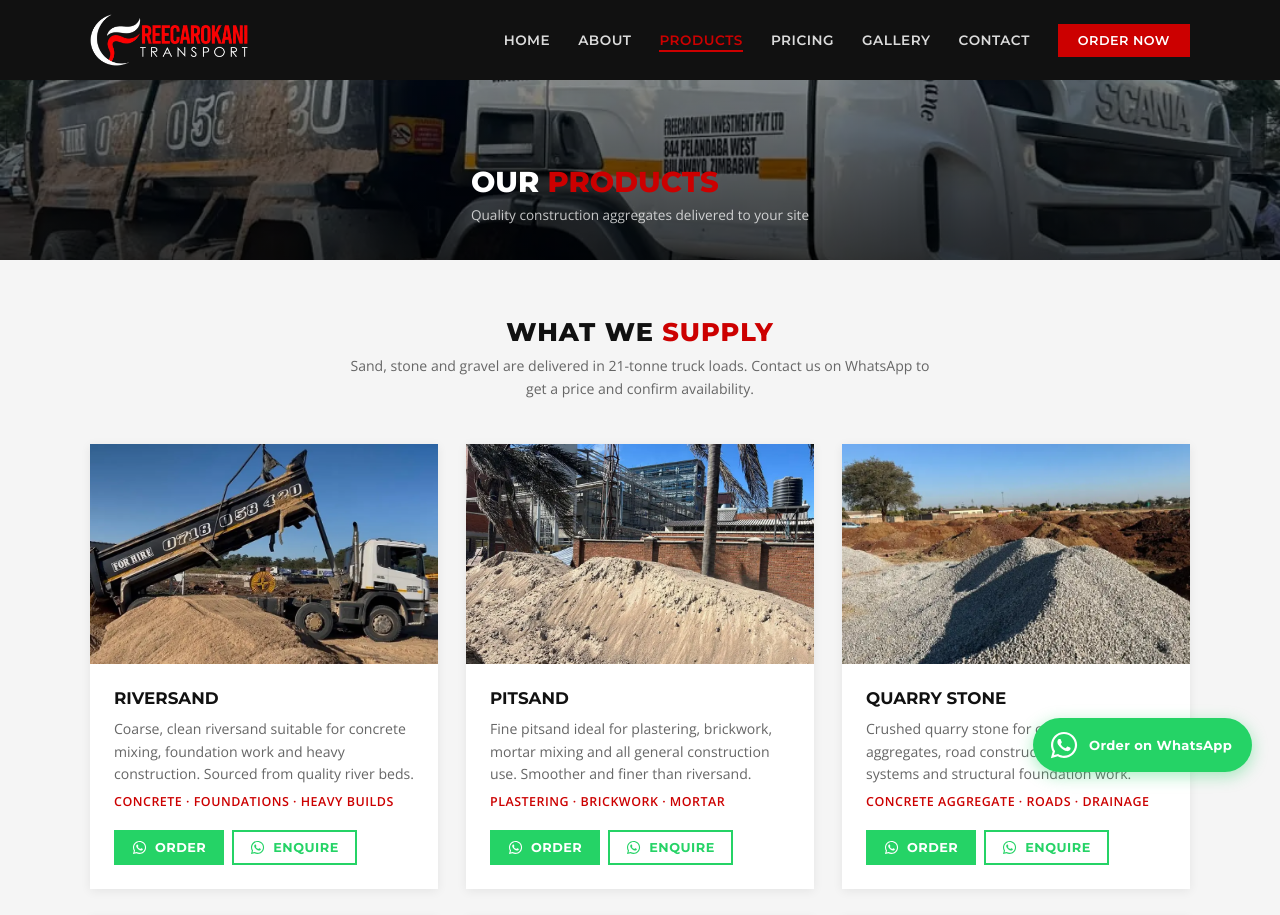
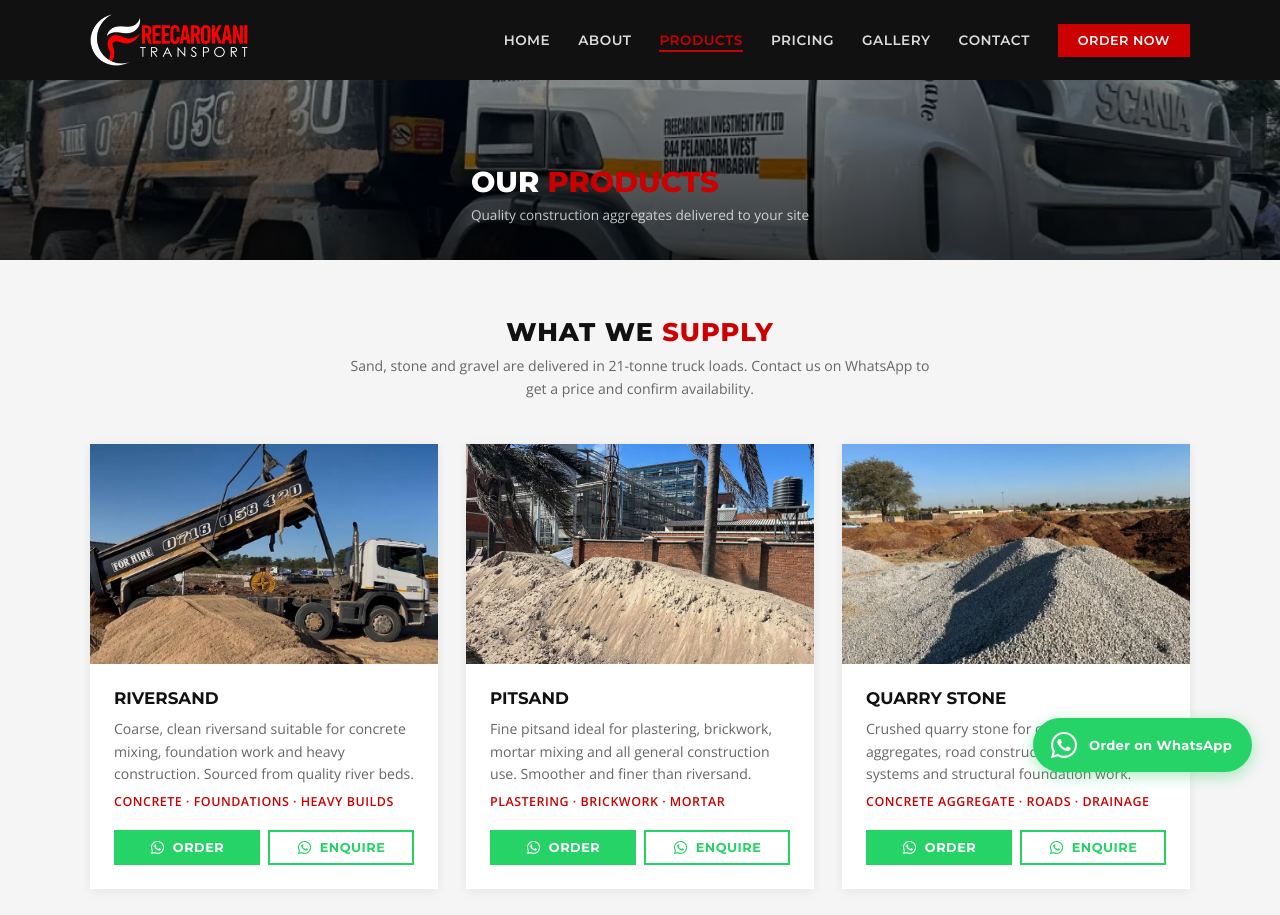
Before and after one commit to munyaradzichakwenya60-coder/ezezhwane-sands, a React (Vite) app: page /products in a window 1280 px wide. Shown: the top 915 px of the page. Built offline with nearby package versions, Linux system fonts and the light colour scheme.

Commit message:
Align cards: buttons and tags sit at the same height across rows, equal-width Order/Enquire
Co-Authored-By: Claude Sonnet 5.5 <noreply@anthropic.com>
Claude-Session: https://claude.ai/code/session_01XZCbkYB3HdkhvBSV59X8Z7

```diff
--- a/src/components/ServicesSection.css
+++ b/src/components/ServicesSection.css
@@ -10,6 +10,8 @@
 }
 
 .service-card {
+  display: flex;
+  flex-direction: column;
   background: var(--white);
   overflow: hidden;
   box-shadow: 0 2px 12px rgba(0,0,0,0.08);
@@ -36,7 +38,12 @@
 
 .service-body {
   padding: 24px;
+  display: flex;
+  flex-direction: column;
+  flex: 1;
 }
+
+.service-body > p { flex: 1; }
 
 .service-icon {
   color: var(--red);
--- a/src/pages/PageStyles.css
+++ b/src/pages/PageStyles.css
@@ -136,6 +136,8 @@
 }
 
 .product-card {
+  display: flex;
+  flex-direction: column;
   background: var(--white);
   overflow: hidden;
   box-shadow: 0 2px 10px rgba(0,0,0,0.07);
@@ -149,7 +151,13 @@
 
 .product-card-body {
   padding: 24px;
+  display: flex;
+  flex-direction: column;
+  flex: 1;
 }
+
+/* description grows so the tags and buttons line up across cards */
+.product-card-body > p:first-of-type { flex: 1; }
 
 .product-card-body h3 {
   font-size: 1.05rem;
@@ -188,9 +196,15 @@
 .product-order-btn:hover { opacity: 0.85; }
 
 .product-actions {
-  display: flex;
+  display: grid;
+  grid-template-columns: 1fr 1fr;
   gap: 8px;
-  flex-wrap: wrap;
+  margin-top: auto;
+}
+
+.product-actions .product-order-btn {
+  justify-content: center;
+  white-space: nowrap;
 }
 
 .product-enquire-btn {
--- a/src/pages/Pricing.css
+++ b/src/pages/Pricing.css
@@ -204,6 +204,7 @@
   color: #555;
   line-height: 1.6;
   margin: 0;
+  flex: 1;
 }
 
 .payment-option-card .pricing-card-btn {
```
